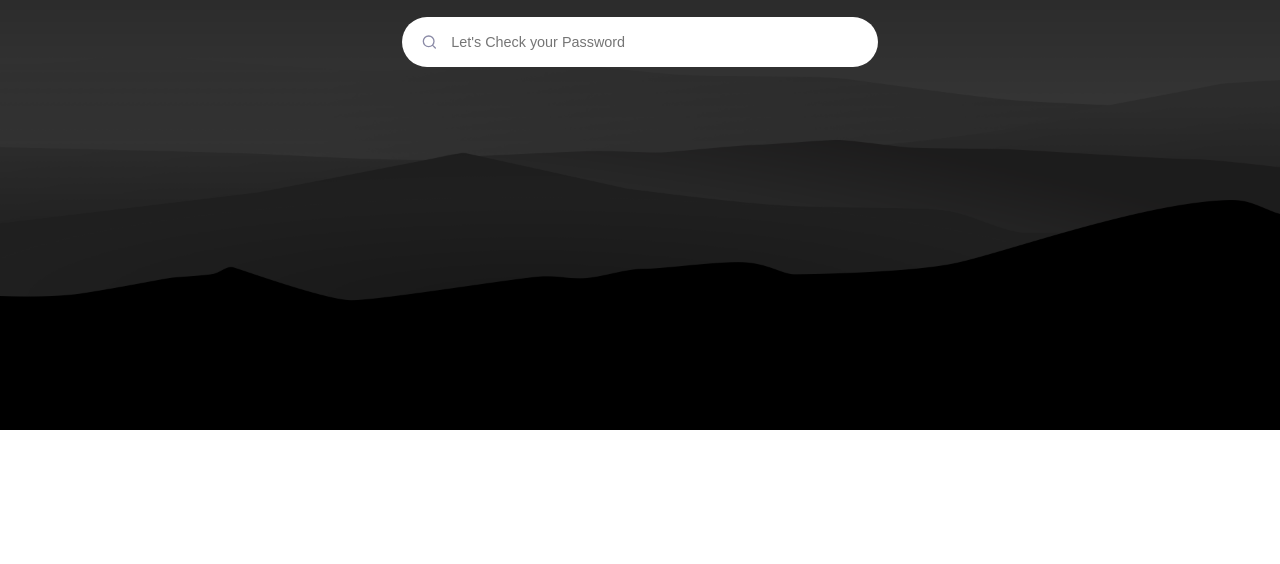
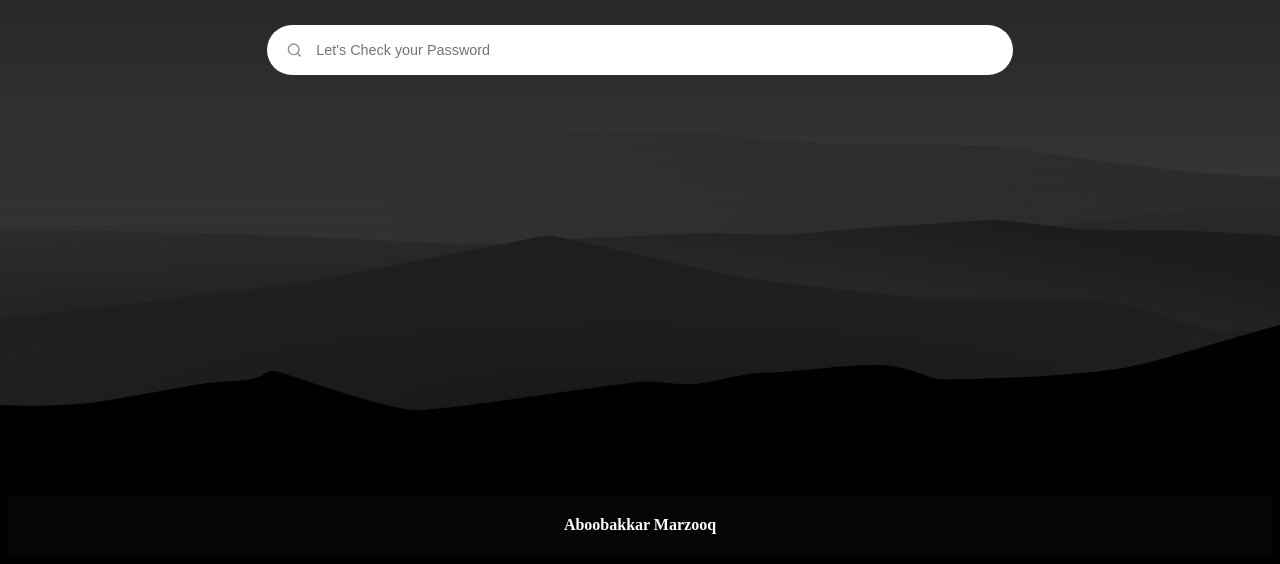
Before and after one commit to Marzuuq/CyberSecurity-Projects, a plain HTML site: page Password_Checker/index.html in a window 1280 px wide. Shown: the part 290-854 px from the top of the page. Before the commit the page ends 800 px from the top, so only its background shows below. Drawn offline with Linux system fonts and the light colour scheme.

Commit message:
Added basic Footer

```diff
--- a/Password_Checker/Style.css
+++ b/Password_Checker/Style.css
@@ -117,7 +117,7 @@ nav a {
 /* styling of whole input container */
 .form {
   --timing: 0.3s;
-  --width-of-input: 450px;
+  --width-of-input: 45rem;
   --height-of-input: 50px;
   --border-height: 2px;
   --input-bg: #fff;
@@ -197,6 +197,20 @@ input:not(:placeholder-shown) ~ .reset {
 
 .form {
   margin: 0 auto;
-  margin-top: 5vh;
+  margin-top: 6vh;
   transform: translateY(-40%);
 }
+
+.footer-main{
+
+
+  display: flex;
+  align-items: center;
+  background-color: rgb(5, 5, 5);
+  justify-content: center;
+  margin-top: 50vh;
+
+}
+.footer-name{
+  color: white;
+}
--- a/Password_Checker/index.html
+++ b/Password_Checker/index.html
@@ -25,14 +25,7 @@
         <h1 class="source-code-pro">Password Checker</h1>
         <!-- <input type="text" placeholder="Enter your Password Here!" id = "inputtext">
         <button class="onButton"> Submit </button> -->
-
     </div>
-
-
-
-
-
-
 
       <form class="form">
       <button>
@@ -48,7 +41,10 @@
       </button>
   </form>
 
-
+<footer class="footer-main">
+    <h4 class = "footer-name">Aboobakkar Marzooq </h4>
+    <a href=""></a>
+</footer>
 
 
 
```
